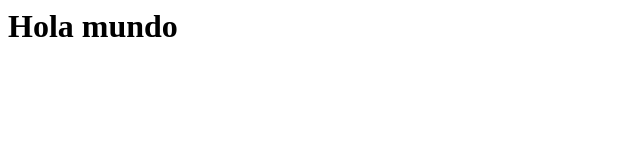
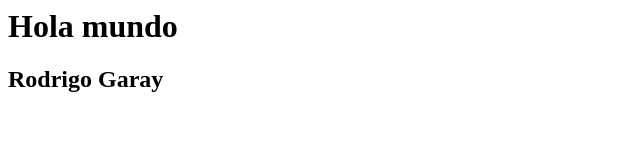
Before and after one commit to RodrigoAGM-24/RodrigoAGM-24.github.io, a plain HTML site: page index.html in a window 1280 px wide. Shown: the whole page, without its empty margins (0-640 px from the left). Drawn offline with Linux system fonts and the light colour scheme.

Commit message:
Update index.html

```diff
--- a/index.html
+++ b/index.html
@@ -3,5 +3,6 @@
 </head>
 <body>
 <h1>Hola mundo</h1>
+  <h2> Rodrigo Garay <h2>
 </body>
 </html>
```
